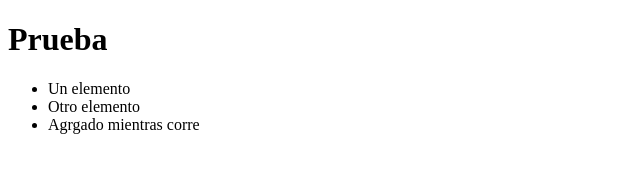
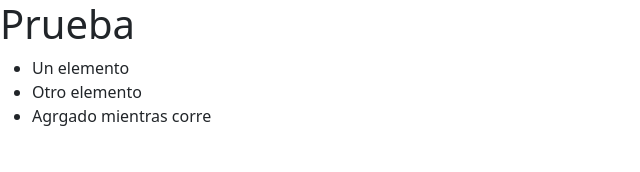
Before and after one commit to cours8/bstrap1, a website: page index.html in a window 1280 px wide. Shown: the whole page, without its empty margins (0-640 px from the left). Drawn offline with nearby package versions, Linux system fonts and the light colour scheme.

Commit message:
Agregados bootstrap y dependencias

```diff
--- a/index.html
+++ b/index.html
@@ -1,7 +1,11 @@
 <!DOCTYPE html>
-<html>
+<html lang="es">
     <head>
         <meta charset="utf-8">
+        <title>Guía de hoteles</title>
+        <meta name="viewport" content="width=device-width, initial-scale=1">
+        <link href="/node_modules/bootstrap/dist/css/bootstrap.min.css" rel="stylesheet" integrity="sha384-KyZXEAg3QhqLMpG8r+8fhAXLRk2vvoC2f3B09zVXn8CA5QIVfZOJ3BCsw2P0p/We" crossorigin="anonymous">
+        <script src="/node_modules/bootstrap/dist/js/bootstrap.bundle.min.js" integrity="sha384-U1DAWAznBHeqEIlVSCgzq+c9gqGAJn5c/t99JyeKa9xxaYpSvHU5awsuZVVFIhvj" crossorigin="anonymous"></script>
     </head>
     <body>
         <h1>Prueba</h1>
--- a/package.json
+++ b/package.json
@@ -11,5 +11,10 @@
   "license": "ISC",
   "devDependencies": {
     "lite-server": "^2.6.1"
+  },
+  "dependencies": {
+    "bootstrap": "^5.1.0",
+    "jquery": "^3.6.0",
+    "popper.js": "^1.16.1"
   }
 }
```
Also changed, not shown: 1 other file.
